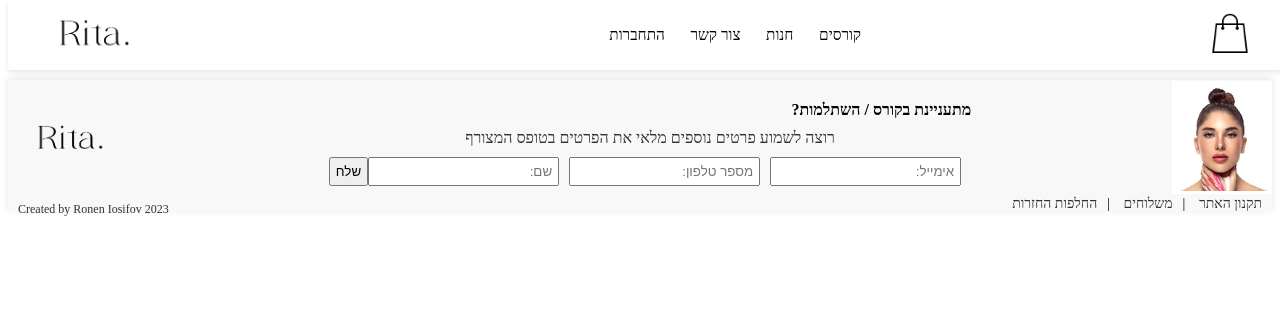
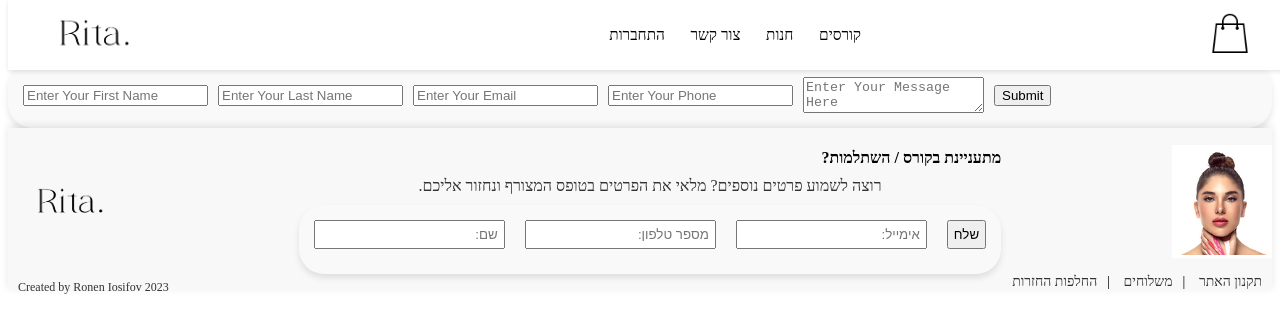
Before and after one commit to mr-ronen/project-beauty-clinic_frontend, a React (Create React App) app: page /About in a window 1280 px wide. Shown: the top 332 px of the page. Built offline with nearby package versions, Linux system fonts and the light colour scheme.

Commit message:
Cart and mail massages update.

```diff
--- a/package.json
+++ b/package.json
@@ -9,6 +9,7 @@
     "@testing-library/react": "^13.4.0",
     "@testing-library/user-event": "^13.5.0",
     "axios": "^1.6.5",
+    "emailjs-com": "^3.2.0",
     "formik": "^2.4.5",
     "mdb-react-ui-kit": "^7.1.0",
     "react": "^18.2.0",
--- a/src/components/CartComponent/CartComponent.jsx
+++ b/src/components/CartComponent/CartComponent.jsx
@@ -126,6 +126,7 @@ export const CartComponent = () => {
           <div className="cart-summary">
             <p>Total Items: {totalItems()}</p>
             <p>Total Cost: ${calculateTotalCost()}</p>
+            <h3>העגלה היא שירות שהוספנו כדי שהלקוחות שלו יוכלו לדעת מה הם רוצים לקנות לפני האגעה לסניף . לכל שאלה אנו תמיד פנויים לעזור 054-5544455  </h3>
           </div>
         </>
       )}
--- a/src/components/Footer/Footer.jsx
+++ b/src/components/Footer/Footer.jsx
@@ -1,22 +1,89 @@
-import React from "react";
+import React, { useState } from "react";
 import "./Footer.css";
 import logo from "../../assets/images/logo.png";
 import photo from "../../assets/images/footer-photo.png";
-
+import emailjs from "emailjs-com";
 
 const Footer = () => {
+  const [callbackDetails, setCallbackDetails] = useState({
+    name: "",
+    phone: "",
+    email: "",
+  });
+  const [submitted, setSubmitted] = useState(false);
+
+  const handleInputChange = (e) => {
+    const { name, value } = e.target;
+    setCallbackDetails({ ...callbackDetails, [name]: value });
+  };
+
+  const handleCallbackSubmit = (e) => {
+    e.preventDefault();
+    emailjs
+      .send(
+        "service_ffeea3n",
+        "template_xcve8qf",
+        callbackDetails,
+        "KnsmAfchYnvFEkAP4"
+      )
+      .then(
+        (response) => {
+          console.log("SUCCESS!", response.status, response.text);
+          setSubmitted(true);
+          // Reset the form fields
+          setCallbackDetails({
+            name: "",
+            phone: "",
+            email: "",
+          });
+          // Optionally set a timeout to hide the message after some time
+          setTimeout(() => {
+            setSubmitted(false);
+          }, 5000);
+        },
+        (err) => {
+          console.log("FAILED...", err);
+        }
+      );
+  };
+
   return (
     <footer className="footer">
       <div className="footer-content">
         <img src={logo} alt="Logo" className="footer-logo" />
         <div className="footer-info">
           <h4>?מתעניינת בקורס / השתלמות </h4>
-          <p>רוצה לשמוע פרטים נוספים מלאי את הפרטים בטופס המצורף</p>
-          <button type="button">שלח</button>
-
-          <input type="text" placeholder=":שם" />
-          <input type="tel" placeholder=":מספר טלפון" />
-          <input type="email" placeholder=":אימייל" />
+          <p>
+            {" "}
+            .רוצה לשמוע פרטים נוספים? מלאי את הפרטים בטופס המצורף ונחזור אליכם
+          </p>
+          <div className="footer-content">
+          {submitted && <p className="success-message">Message sent successfully!</p>}
+            <form onSubmit={handleCallbackSubmit}>
+              <input
+                type="text"
+                name="name"
+                placeholder=":שם"
+                onChange={handleInputChange}
+                value={callbackDetails.name}
+              />
+              <input
+                type="tel"
+                name="phone"
+                placeholder=":מספר טלפון"
+                onChange={handleInputChange}
+                value={callbackDetails.phone}
+              />
+              <input
+                type="email"
+                name="email"
+                placeholder=":אימייל"
+                onChange={handleInputChange}
+                value={callbackDetails.email}
+              />
+              <button type="submit">שלח</button>
+            </form>
+          </div>
         </div>
         <img src={photo} alt="Footer Visual" className="footer-photo" />
       </div>
--- a/src/pages/About/About.jsx
+++ b/src/pages/About/About.jsx
@@ -1,17 +1,106 @@
-import Header from '../../components/Header/Header'
-import Footer from '../../components/Footer/Footer'
-import './About.css'
-import React from 'react'
+import Header from "../../components/Header/Header";
+import Footer from "../../components/Footer/Footer";
+import "./About.css";
+import React, { useState } from "react";
+import emailjs from "emailjs-com";
 
 const About = () => {
+  const [contactDetails, setContactDetails] = useState({
+    firstName: "",
+    lastName: "",
+    email: "",
+    phone: "",
+    message: "",
+  });
+  const [submissionMessage, setSubmissionMessage] = useState("");
+
+  const handleChange = (e) => {
+    const { name, value } = e.target;
+    setContactDetails({ ...contactDetails, [name]: value });
+  };
+
+  const handleSubmit = (e) => {
+    e.preventDefault();
+
+    emailjs
+      .send(
+        "service_ffeea3n",
+        "template_5e7irff",
+        contactDetails,
+        "KnsmAfchYnvFEkAP4"
+      )
+      .then(
+        (response) => {
+          console.log("SUCCESS!", response.status, response.text);
+          setContactDetails({
+            firstName: "",
+            lastName: "",
+            email: "",
+            phone: "",
+            message: "",
+          }); // Clear the form
+          setSubmissionMessage("Your message was sent successfully!");
+          setTimeout(() => setSubmissionMessage(""), 5000); // Hide the message after 5 seconds
+        },
+        (err) => {
+          console.log("FAILED...", err);
+          setSubmissionMessage(
+            "Failed to send the message. Please try again later."
+          );
+          setTimeout(() => setSubmissionMessage(""), 5000); // Hide the message after 5 seconds
+        }
+      );
+    // Clear form after submission or handle the promise resolution as you see fit
+  };
+
   return (
-    <>
-    <Header />
-    <h2>about</h2>
-    <Footer />
+    <div className="contact-container">
+      <Header />
+      <br /> <br />
+      <br />
+      {submissionMessage && (
+        <div className="submission-message">{submissionMessage}</div>
+      )}
+      <form className="contact-form" onSubmit={handleSubmit}>
+        <input
+          type="text"
+          name="firstName"
+          placeholder="Enter Your First Name"
+          onChange={handleChange}
+          value={contactDetails.firstName}
+        />
+        <input
+          type="text"
+          name="lastName"
+          placeholder="Enter Your Last Name"
+          onChange={handleChange}
+          value={contactDetails.lastName}
+        />
+        <input
+          type="email"
+          name="email"
+          placeholder="Enter Your Email"
+          onChange={handleChange}
+          value={contactDetails.email}
+        />
+        <input
+          type="tel"
+          name="phone"
+          placeholder="Enter Your Phone"
+          onChange={handleChange}
+          value={contactDetails.phone}
+        />
+        <textarea
+          name="message"
+          placeholder="Enter Your Message Here"
+          onChange={handleChange}
+          value={contactDetails.message}
+        ></textarea>
+        <button type="submit">Submit</button>
+      </form>
+      <Footer />
+    </div>
+  );
+};
 
-    </>
-  )
-}
-
-export default About
+export default About;
--- a/src/pages/ProductPage/ProductPage.jsx
+++ b/src/pages/ProductPage/ProductPage.jsx
@@ -1,15 +1,16 @@
-import React, { useEffect } from 'react';
-import { useParams } from 'react-router-dom';
-import { useDispatch, useSelector } from 'react-redux';
-import { fetchProducts } from '../../redux/slices/productSlice';
-import './ProductPage.css';
+import React, { useEffect } from "react";
+import { useParams } from "react-router-dom";
+import { useDispatch, useSelector } from "react-redux";
+import { fetchProducts } from "../../redux/slices/productSlice";
+import "./ProductPage.css";
 import Header from "../../components/Header/Header";
-
+import { addItemToCart } from '../../redux/slices/cartSlice';
 
 const ProductPage = () => {
   const dispatch = useDispatch();
   const { productId } = useParams();
   const { products, loading, error } = useSelector((state) => state.product);
+  const user = useSelector((state) => state.auth.user); // Assuming you store user info here
   const product = products.find((p) => p.productId === Number(productId));
 
   useEffect(() => {
@@ -19,8 +20,21 @@ const ProductPage = () => {
   }, [dispatch, products.length]);
 
   const handleAddToCart = () => {
-    // Dispatch an action to add the product to the cart
-    console.log('Add to cart not implemented yet'); // Placeholder
+    // Make sure you have a valid user ID here. This is just an example.
+    const userId = user?.userId; // Replace with actual logic to obtain userId
+    if (!userId) {
+      alert("You must be logged in to add items to the cart.");
+      return;
+    }
+    if (product) {
+      dispatch(
+        addItemToCart({
+          userId,
+          productId: product.productId,
+          quantity: 1, // Or any selected quantity
+        })
+      );
+    }
   };
 
   if (loading) return <div className="loading">Loading...</div>;
@@ -32,7 +46,11 @@ const ProductPage = () => {
       <Header />
       <div className="product-container">
         <div className="product-image-container">
-          <img src={product.imageUrl} alt={product.name} className="product-page-image" />
+          <img
+            src={product.imageUrl}
+            alt={product.name}
+            className="product-page-image"
+          />
         </div>
         <div className="product-info-a">
           <h1 className="product-name">{product.name}</h1>
@@ -40,7 +58,9 @@ const ProductPage = () => {
           <div className="product-pricing">
             <p className="product-price">Price: ${product.price.toFixed(2)}</p>
             {product.discountPrice && (
-              <p className="product-discount-price">Discount: ${product.discountPrice.toFixed(2)}</p>
+              <p className="product-discount-price">
+                Discount: ${product.discountPrice.toFixed(2)}
+              </p>
             )}
           </div>
           <p className="product-stock">In Stock: {product.stockQuantity}</p>
```
Also changed, not shown: 1 other file (tests, documents, lock files or other folders).
